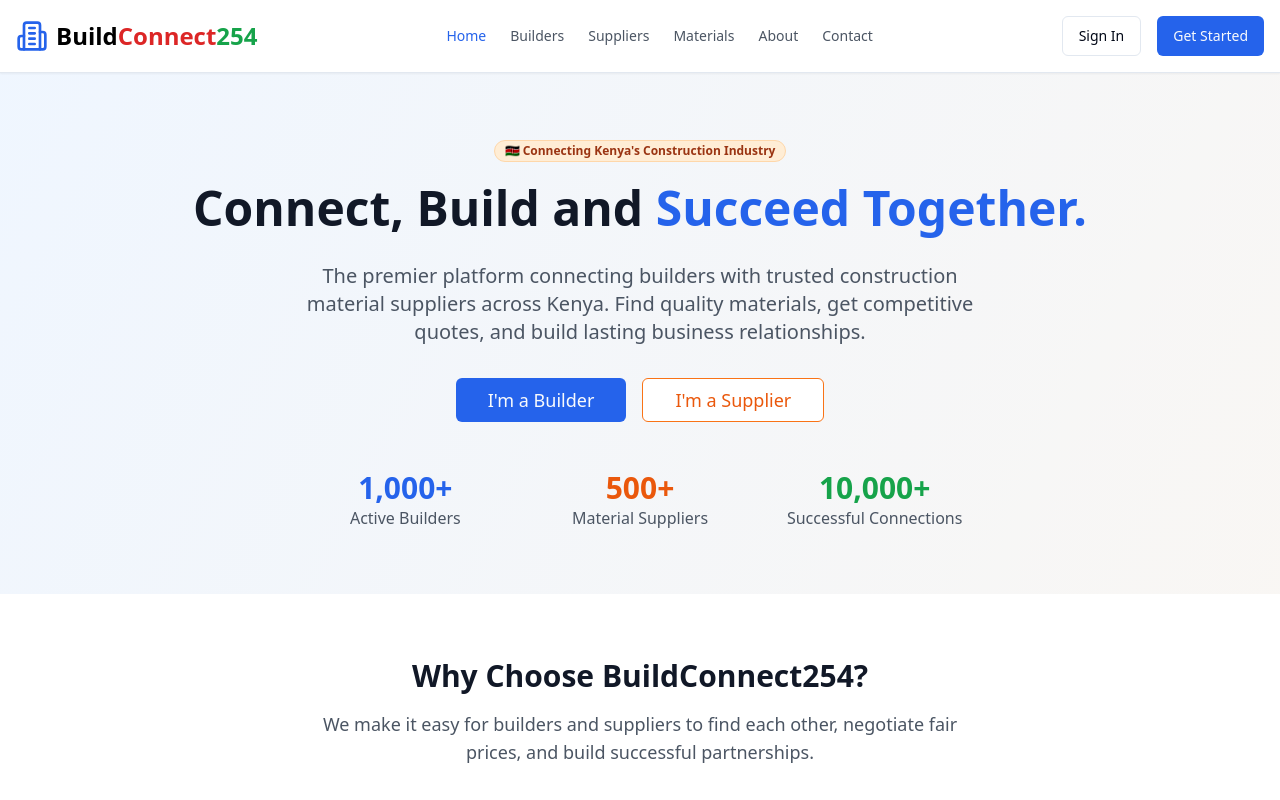
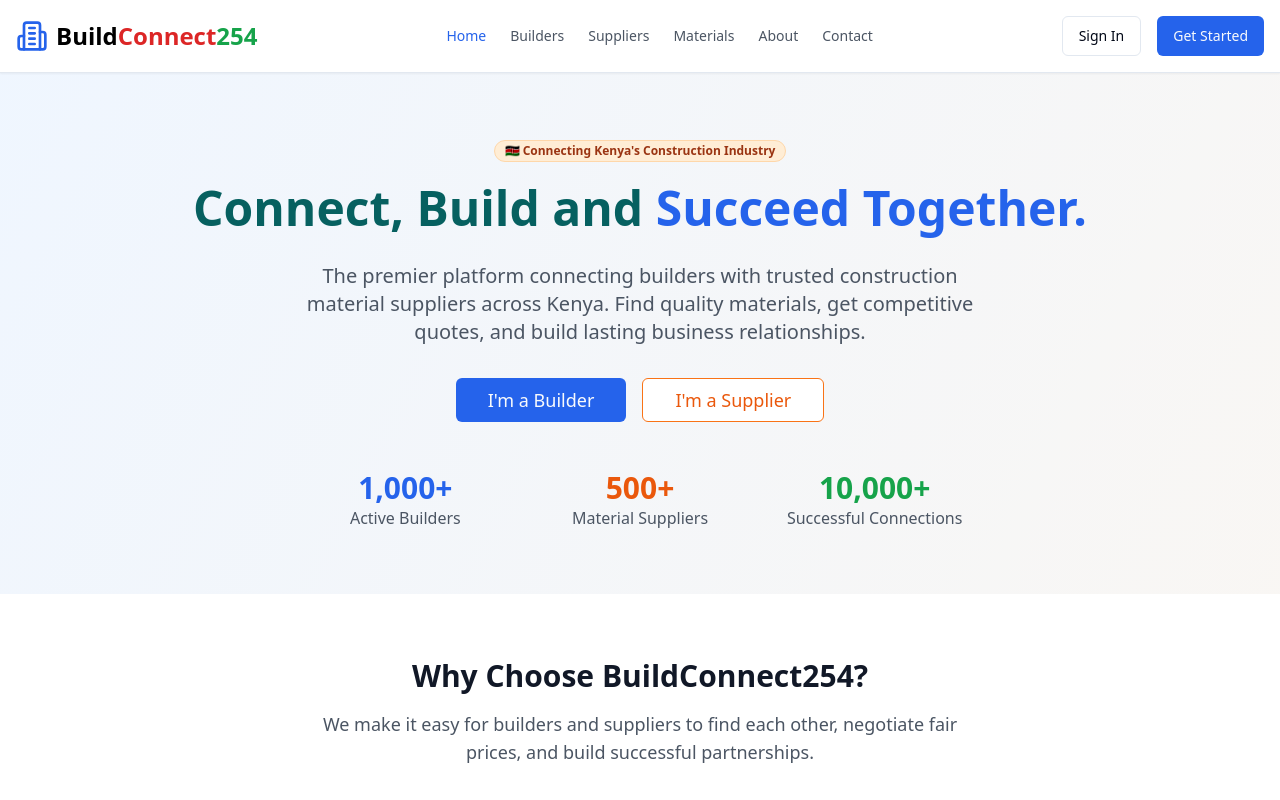
Before and after one commit to hillarytaley-ops/ujenzipro-1860ba63, a React (Vite) app: page / in a window 1280 px wide. Shown: the top 800 px of the page. Built offline with nearby package versions, Linux system fonts and the light colour scheme.

Commit message:
Change headline color
Change the headline color in the Index page to rgb(6, 96, 96).

```diff
--- a/src/pages/Index.tsx
+++ b/src/pages/Index.tsx
@@ -1,4 +1,3 @@
-
 import { Button } from "@/components/ui/button";
 import { Card, CardContent, CardDescription, CardHeader, CardTitle } from "@/components/ui/card";
 import { Badge } from "@/components/ui/badge";
@@ -56,7 +55,7 @@ const Index = () => {
           <Badge className="mb-4 bg-orange-100 text-orange-800 border-orange-200">
             🇰🇪 Connecting Kenya's Construction Industry
           </Badge>
-          <h1 className="text-5xl font-bold text-gray-900 mb-6 leading-tight">
+          <h1 className="text-5xl font-bold mb-6 leading-tight" style={{ color: 'rgb(6, 96, 96)' }}>
             Connect, Build and
             <span className="text-blue-600"> Succeed Together.</span>
           </h1>
```
